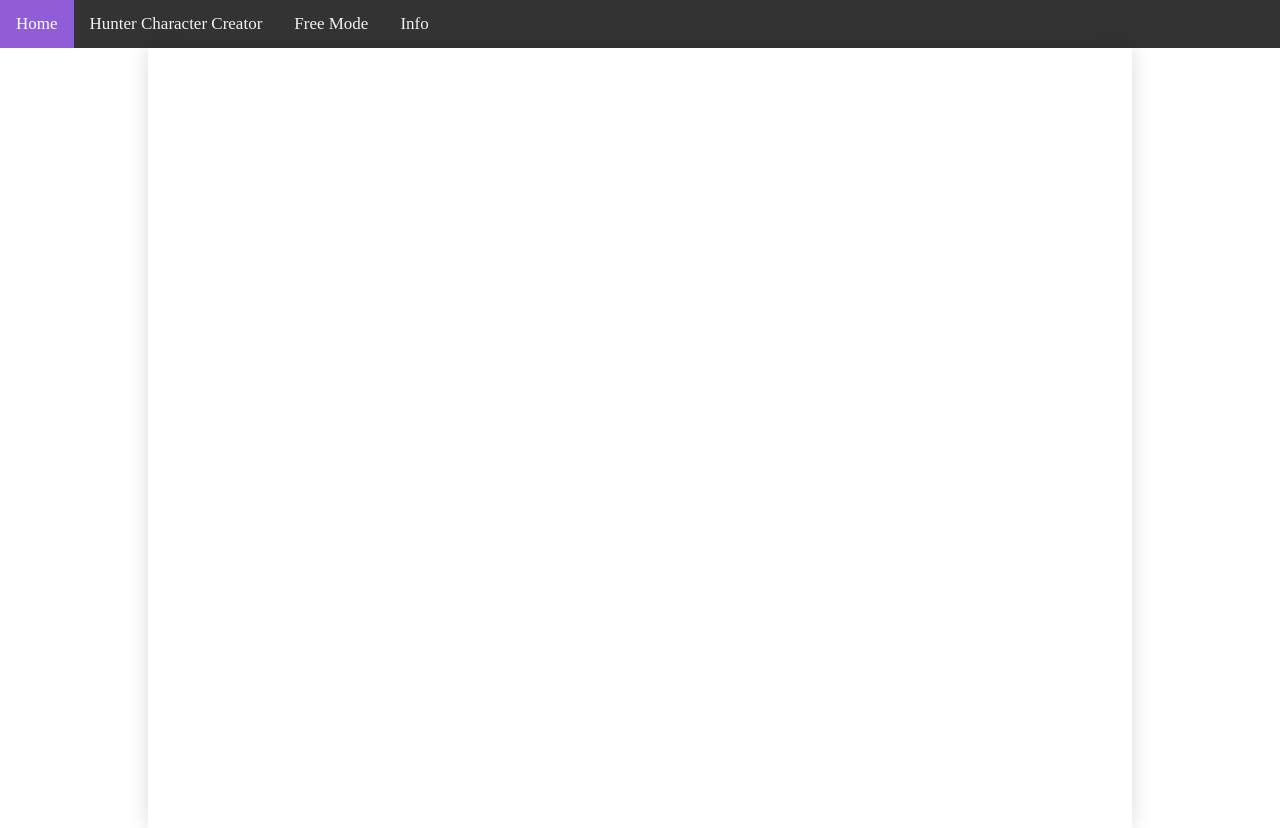
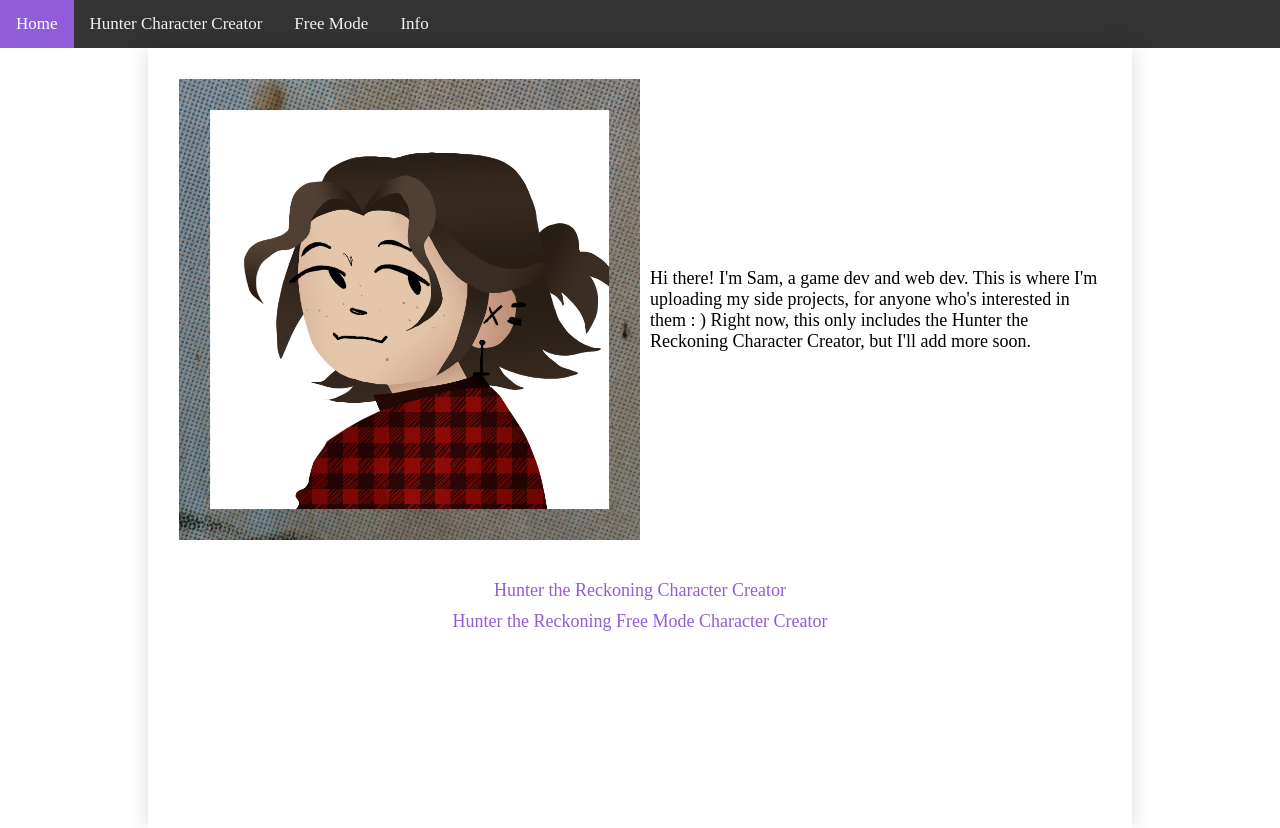
Before and after one commit to Salemslots/Salemslots.github.io, a website: page index.html in a window 1280 px wide. Drawn offline with Linux system fonts and the light colour scheme.

Commit message:
improved front page

```diff
--- a/index.html
+++ b/index.html
@@ -21,6 +21,19 @@
 
 <div id="creatorbody">
 
+    <div id="introbox">
+    <img src="me.png" id="img-small" alt="picture of me">
+    <p id="text-small">Hi there! I'm Sam, a game dev and web dev. This is where I'm uploading my side projects, for anyone who's interested in them : &#41; Right now, this only includes
+        the Hunter the Reckoning Character Creator, but I'll add more soon.</p>
+    </div>
+
+    <br>
+
+    <div id="links">
+        <a href="hunter.html">Hunter the Reckoning Character Creator</a>
+        <a href="hunterfree.html">Hunter the Reckoning Free Mode Character Creator</a>
+    </div>
+
 </div>
 </body>
 </html>
--- a/main.css
+++ b/main.css
@@ -10,6 +10,20 @@ img{
   margin: auto;
   display: block;
   width: 50%;
+}
+
+#introbox{
+  display: flex;
+  align-items: center;
+  gap: 10px;
+  margin: 2%;
+}
+
+#links{
+  display: flex;
+  flex-direction: column;
+  align-items: center;
+  gap: 10px;
 }
 
 a{
```
Also changed, not shown: me.png (added).
